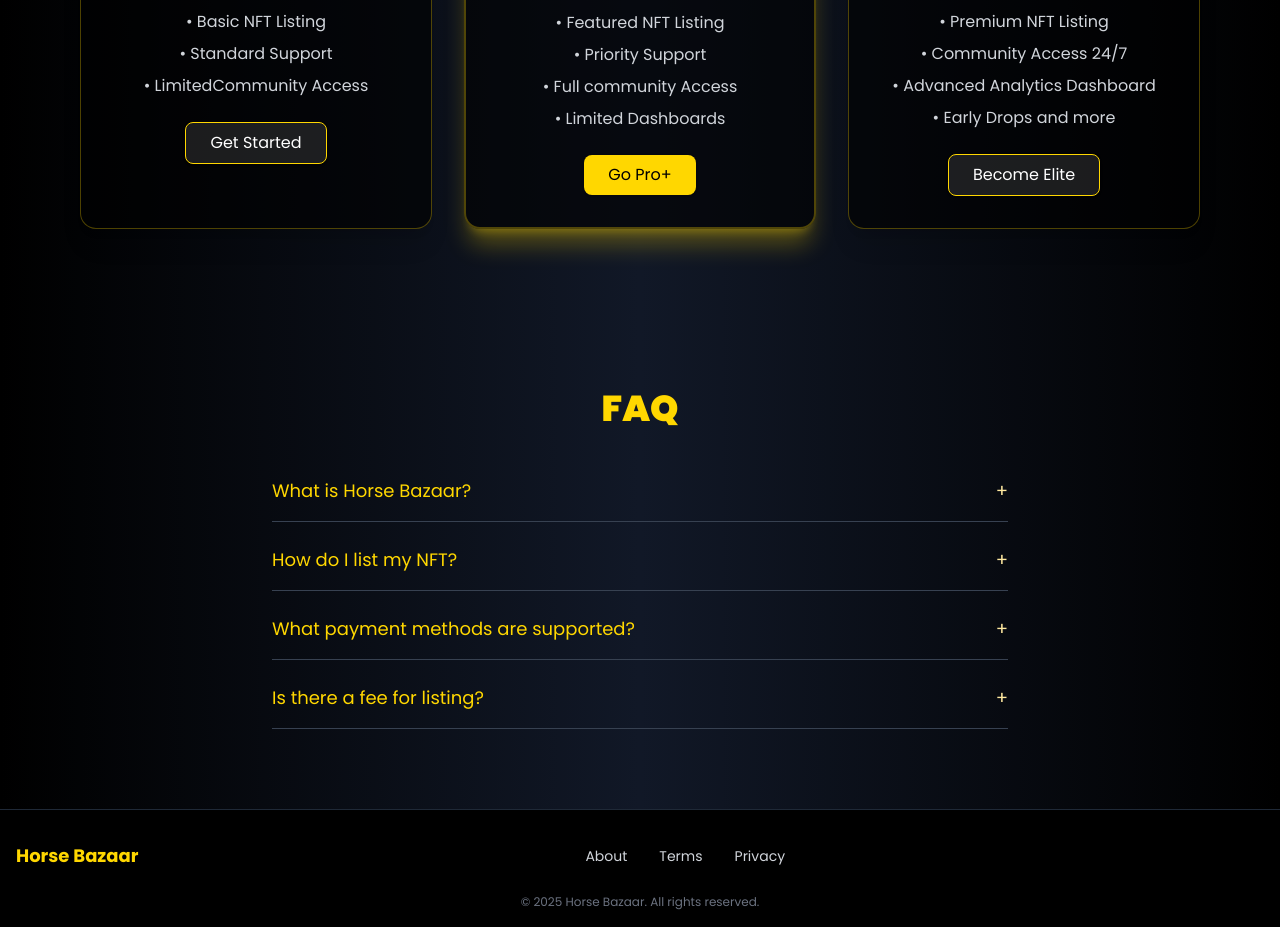
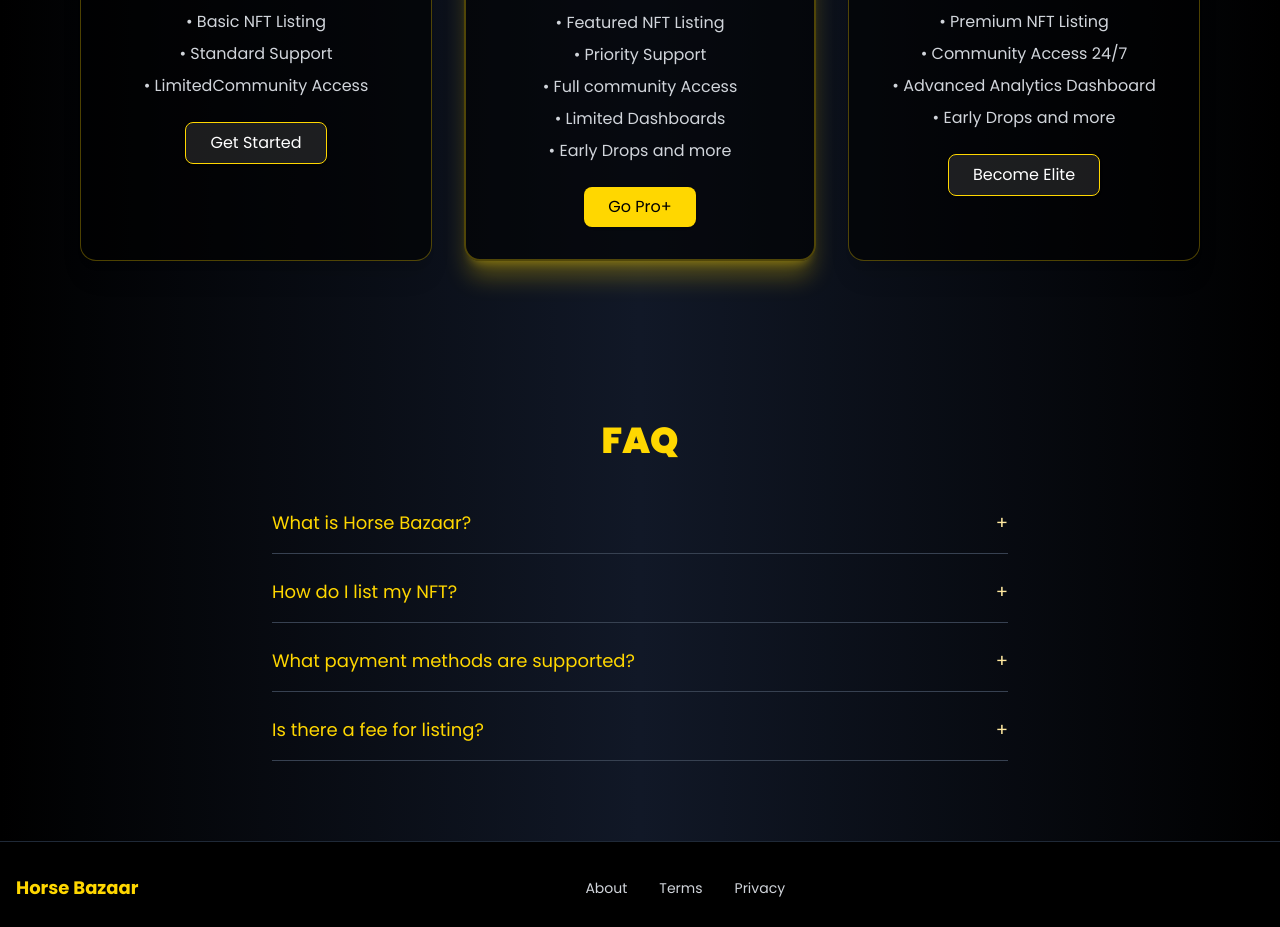
Before and after one commit to Barklegne/invincible-gg-assignmen, a React (Vite) app: page / in a window 1280 px wide. Shown: the part 1160-2087 px from the top of the page. Built offline with nearby package versions, Linux system fonts and the light colour scheme.

Commit message:
feat: NFTDetail  update 1.4

```diff
--- a/src/data/pricing.js
+++ b/src/data/pricing.js
@@ -18,6 +18,7 @@ const tiers = [
 			'Priority Support',
 			'Full community Access',
 			'Limited Dashboards',
+			'Early Drops and more',
 		],
 		cta: 'Go Pro+',
 		highlight: true,
```
